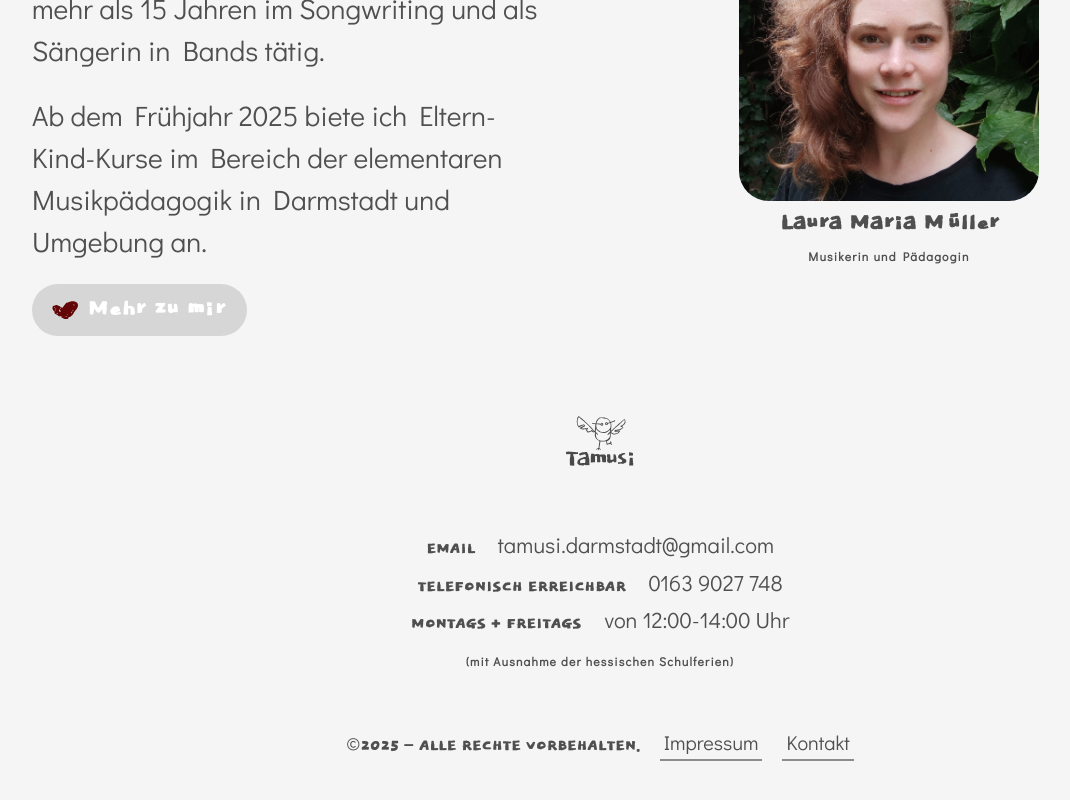
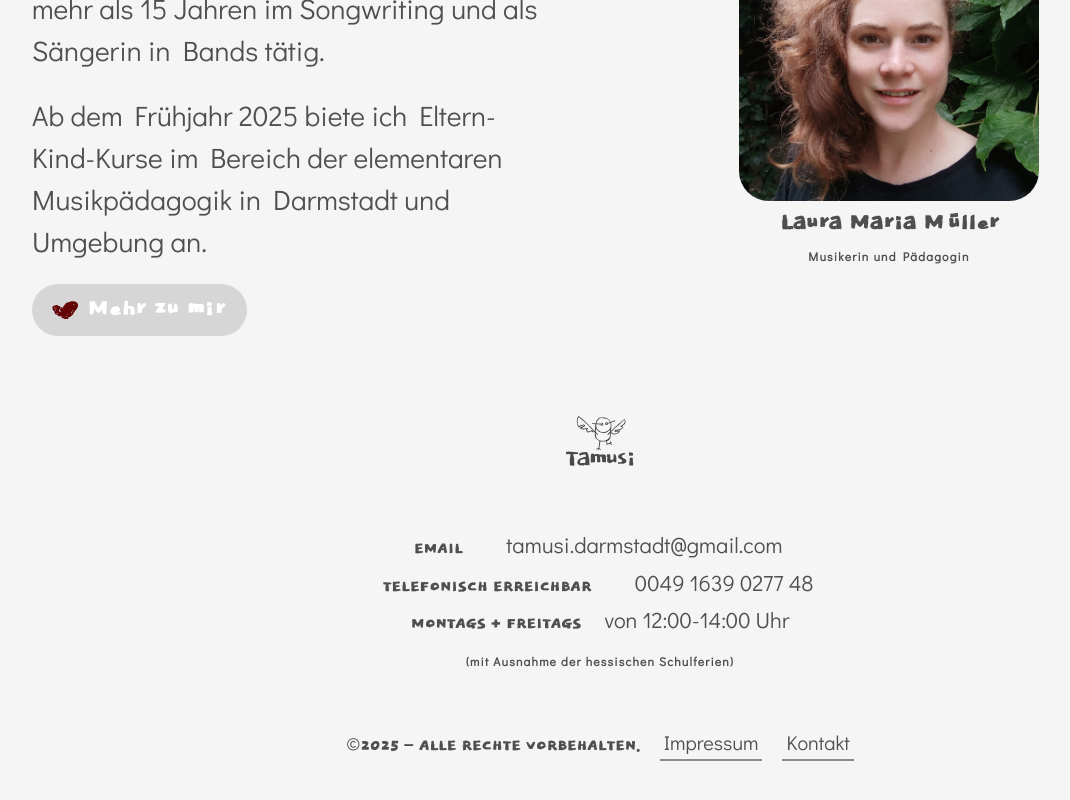
Before and after one commit to aeonyuonmiller/laura, a Next.js app: page / in a window 1280 px wide. Shown: the part 2230-3030 px from the top of the page, without its empty margins (40-1110 px from the left). Built offline with nearby package versions, Linux system fonts and the light colour scheme.

Commit message:
update copy

```diff
--- a/src/components/Footer.jsx
+++ b/src/components/Footer.jsx
@@ -30,8 +30,8 @@ const Footer = () => {
 
             <div className="openinghours">
                 <p>
-                    <strong>Email</strong> tamusi.darmstadt@gmail.com<br />
-                    <strong>Telefonisch erreichbar</strong> 0163 9027 748<br />
+                    <strong>Email</strong><a href="mailto:tamusi.darmstadt@gmail.com" className="call">tamusi.darmstadt@gmail.com</a><br />
+                    <strong>Telefonisch erreichbar</strong><a href="tel:00491639027748" className="call">0049 1639 0277 48</a><br />
                     {/* Montags + Freitags von 12:00-14:00 Uhr<br /> */}
                     <strong>Montags + Freitags</strong> von 12:00-14:00 Uhr<br />
                     <span className="fineprint">
--- a/src/styles/globals.css
+++ b/src/styles/globals.css
@@ -35,6 +35,12 @@
 /* * {
   border: 1px solid white;
 } */
+
+.call {
+  padding-bottom: 2px;
+  border-bottom: 0 solid rgba(0, 0, 0, 0.2);
+}
+
 
 .grid-two {
   display: grid;
```
